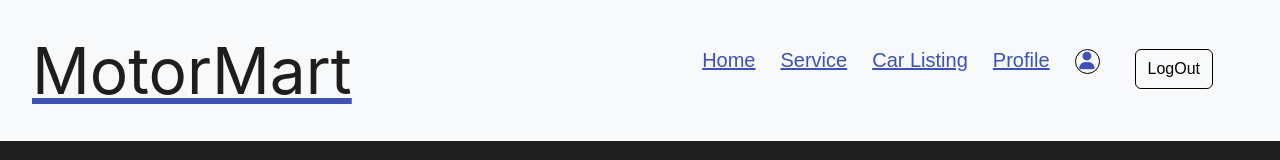
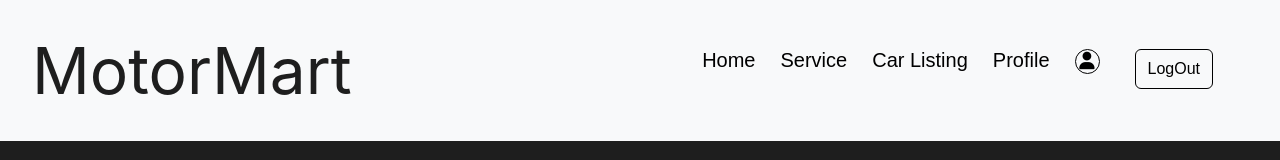
Before and after one commit to camdenmcfarland91/mern-ecommerce, a React (Create React App) app in the folder ClientSide/: page /home in a window 1280 px wide. Shown: the top 160 px of the page. Built offline with nearby package versions, Linux system fonts and the light colour scheme.

Commit message:
Update Topbar.css

```diff
--- a/ClientSide/src/Component/Topbar.css
+++ b/ClientSide/src/Component/Topbar.css
@@ -37,7 +37,16 @@
   margin-right: 25px;
   cursor: pointer;
 }
+  a:link,
+a:active,
+a:visited,
+a:hover {
+  color: black !important;
+}
 
+a {
+  text-decoration: none !important;
+}
 /* Media Query for Mobile and Larger Screens */
 @media (max-width: 768px) {
   .Top {
```
